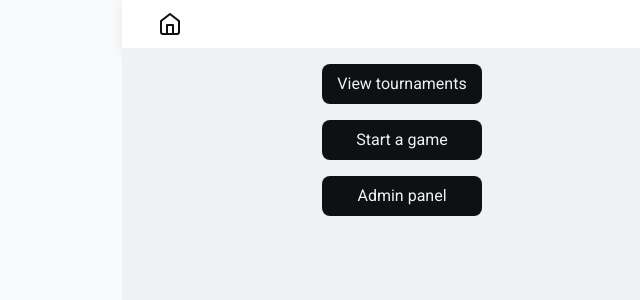
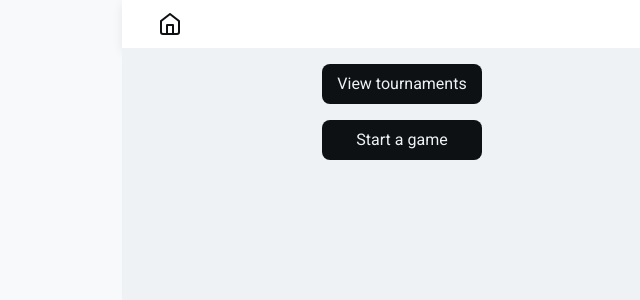
Before and after one commit to QuadballScorekeeper/quadball-scorekeeper, a SvelteKit app: page / in a window 1280 px wide. Shown: the top 300 px of the page, without its empty margins (238-878 px from the left). Built offline with nearby package versions, Linux system fonts and the light colour scheme.

Commit message:
Hide admin panel button

```diff
--- a/src/routes/(main)/+page.svelte
+++ b/src/routes/(main)/+page.svelte
@@ -8,7 +8,7 @@
 <main>
 	<Button href="/tournaments" size="large">View tournaments</Button>
 	<Button href="/scorekeeper" size="large">Start a game</Button>
-	<Button href="/admin" size="large">Admin panel</Button>
+	<!-- <Button href="/admin" size="large">Admin panel</Button> -->
 </main>
 
 <style>
```
